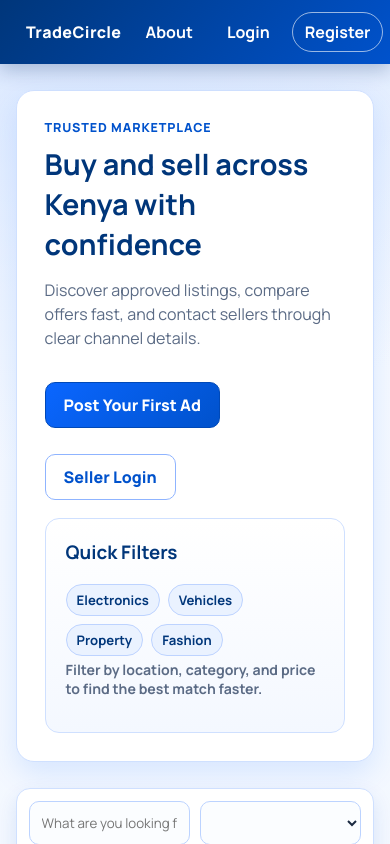
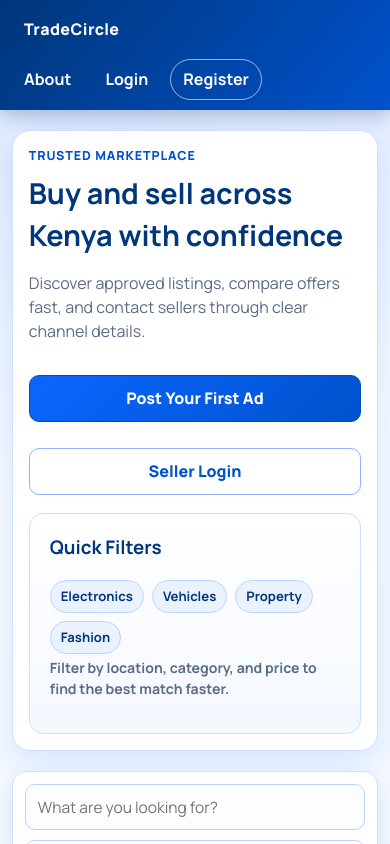
Before and after one commit to franklin4277/tradecircle2.0, a website: page public/index.html in a window 390 px wide. Shown: the top 844 px of the page. Drawn offline with Linux system fonts and the light colour scheme; no server answers.

Commit message:
Improve mobile responsiveness and UI polish

```diff
--- a/public/style.css
+++ b/public/style.css
@@ -13,6 +13,8 @@
     --ok: #0b7a2f;
     --danger: #b42318;
     --shadow: 0 12px 30px rgba(10, 102, 255, 0.12);
+    --radius-lg: 18px;
+    --radius-md: 14px;
 }
 
 * {
@@ -23,6 +25,10 @@ body {
     margin: 0;
     font-family: "Manrope", sans-serif;
     color: var(--ink);
+    line-height: 1.45;
+    text-rendering: optimizeLegibility;
+    -webkit-font-smoothing: antialiased;
+    overflow-x: hidden;
     background:
         radial-gradient(circle at 10% -10%, #cfe1ff 0%, transparent 30%),
         radial-gradient(circle at 90% -20%, #deebff 0%, transparent 32%),
@@ -40,6 +46,8 @@ nav {
     display: flex;
     align-items: center;
     justify-content: space-between;
+    flex-wrap: wrap;
+    gap: 10px;
     padding: 14px 24px;
     position: sticky;
     top: 0;
@@ -54,12 +62,15 @@ nav h2 {
     font-weight: 800;
     letter-spacing: 0.4px;
     text-decoration: none;
+    white-space: nowrap;
 }
 
 .top-links {
     display: flex;
     align-items: center;
     gap: 10px;
+    flex-wrap: wrap;
+    justify-content: flex-end;
 }
 
 .page-flow {
@@ -81,6 +92,7 @@ nav a,
     padding: 8px 12px;
     border-radius: 999px;
     transition: background-color 0.2s ease;
+    white-space: nowrap;
 }
 
 nav a:hover,
@@ -112,7 +124,7 @@ nav a:hover,
     gap: 18px;
     background: var(--white);
     border: 1px solid var(--line);
-    border-radius: 18px;
+    border-radius: var(--radius-lg);
     box-shadow: var(--shadow);
     padding: 28px;
 }
@@ -151,7 +163,7 @@ nav a:hover,
 .auth-card {
     background: linear-gradient(180deg, #ffffff 0%, #f4f8ff 100%);
     border: 1px solid var(--line);
-    border-radius: 14px;
+    border-radius: var(--radius-md);
     padding: 20px;
 }
 
@@ -180,6 +192,7 @@ nav a:hover,
     border-radius: 12px;
     background: #fbfdff;
     padding: 14px;
+    box-shadow: 0 2px 8px rgba(0, 78, 194, 0.08);
 }
 
 .feature-card h4 {
@@ -240,7 +253,7 @@ nav a:hover,
     margin: 0;
     background: var(--white);
     border: 1px solid var(--line);
-    border-radius: 14px;
+    border-radius: var(--radius-md);
     box-shadow: 0 4px 12px rgba(0, 78, 194, 0.1);
     padding: 16px;
     transition: transform 0.2s ease, box-shadow 0.2s ease;
@@ -266,7 +279,7 @@ nav a:hover,
 
 .product-card img {
     width: 100%;
-    height: 172px;
+    height: clamp(168px, 24vw, 206px);
     object-fit: cover;
     border-radius: 10px;
     border: 1px solid var(--line);
@@ -304,7 +317,8 @@ nav a:hover,
 }
 
 .auth-card {
-    width: min(520px, 100%);
+    width: 100%;
+    max-width: 560px;
     box-shadow: var(--shadow);
 }
 
@@ -336,6 +350,7 @@ button {
     width: 100%;
     border-radius: 10px;
     font-family: inherit;
+    font-size: 0.97rem;
 }
 
 input,
@@ -482,13 +497,19 @@ button:disabled {
     padding: 12px;
     display: grid;
     gap: 10px;
-    grid-template-columns: 2fr 1fr 1fr 0.8fr 0.8fr 1fr auto;
+    grid-template-columns: minmax(200px, 2fr) repeat(5, minmax(110px, 1fr)) auto;
     box-shadow: 0 8px 20px rgba(0, 78, 194, 0.12);
 }
 
 .search-strip button {
     width: auto;
     min-width: 90px;
+}
+
+.search-strip input,
+.search-strip select,
+.search-strip button {
+    margin-bottom: 0;
 }
 
 .marketplace-shell {
@@ -570,7 +591,7 @@ button:disabled {
 .site-footer {
     margin-top: 26px;
     border-top: 1px solid #d7e6ff;
-    background: #f6faff;
+    background: linear-gradient(180deg, #f6faff 0%, #eef5ff 100%);
 }
 
 .footer-inner {
@@ -624,6 +645,16 @@ button:disabled {
         grid-template-columns: 1fr;
     }
 
+    .top-links {
+        width: 100%;
+        justify-content: flex-start;
+    }
+
+    .container {
+        width: min(1120px, 94vw);
+        margin: 20px auto;
+    }
+
     .footer-inner {
         flex-direction: column;
         align-items: flex-start;
@@ -631,3 +662,38 @@ button:disabled {
         padding-block: 10px;
     }
 }
+
+@media (max-width: 680px) {
+    .topbar,
+    nav {
+        padding: 10px 12px;
+    }
+
+    .market-hero,
+    .panel,
+    .auth-card {
+        padding: 16px;
+    }
+
+    .search-strip {
+        grid-template-columns: 1fr;
+    }
+
+    .listing-grid,
+    #results {
+        grid-template-columns: 1fr;
+    }
+
+    .row-actions button {
+        width: 100%;
+    }
+
+    .hero-actions .main-btn {
+        width: 100%;
+        text-align: center;
+    }
+
+    .hero-copy {
+        max-width: 100%;
+    }
+}
```
